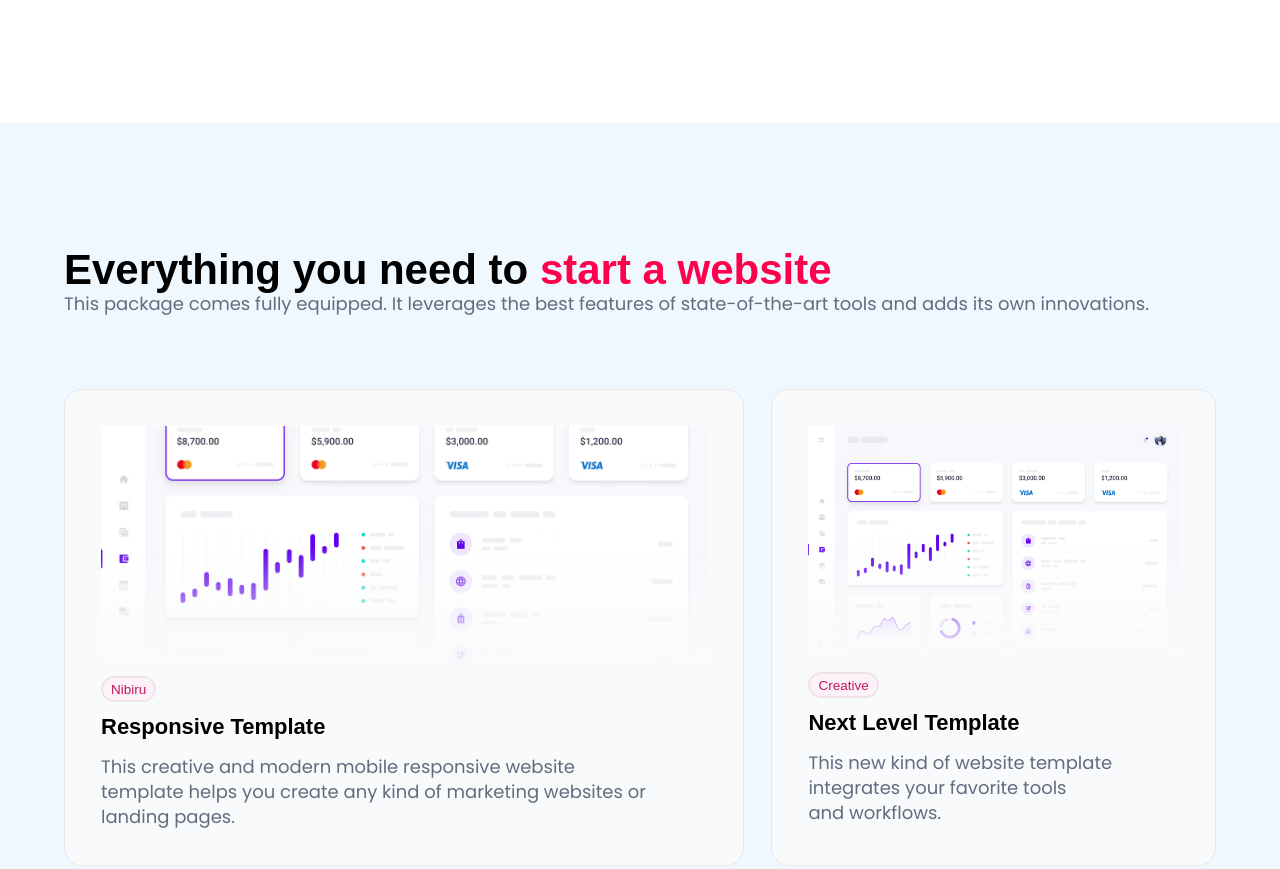
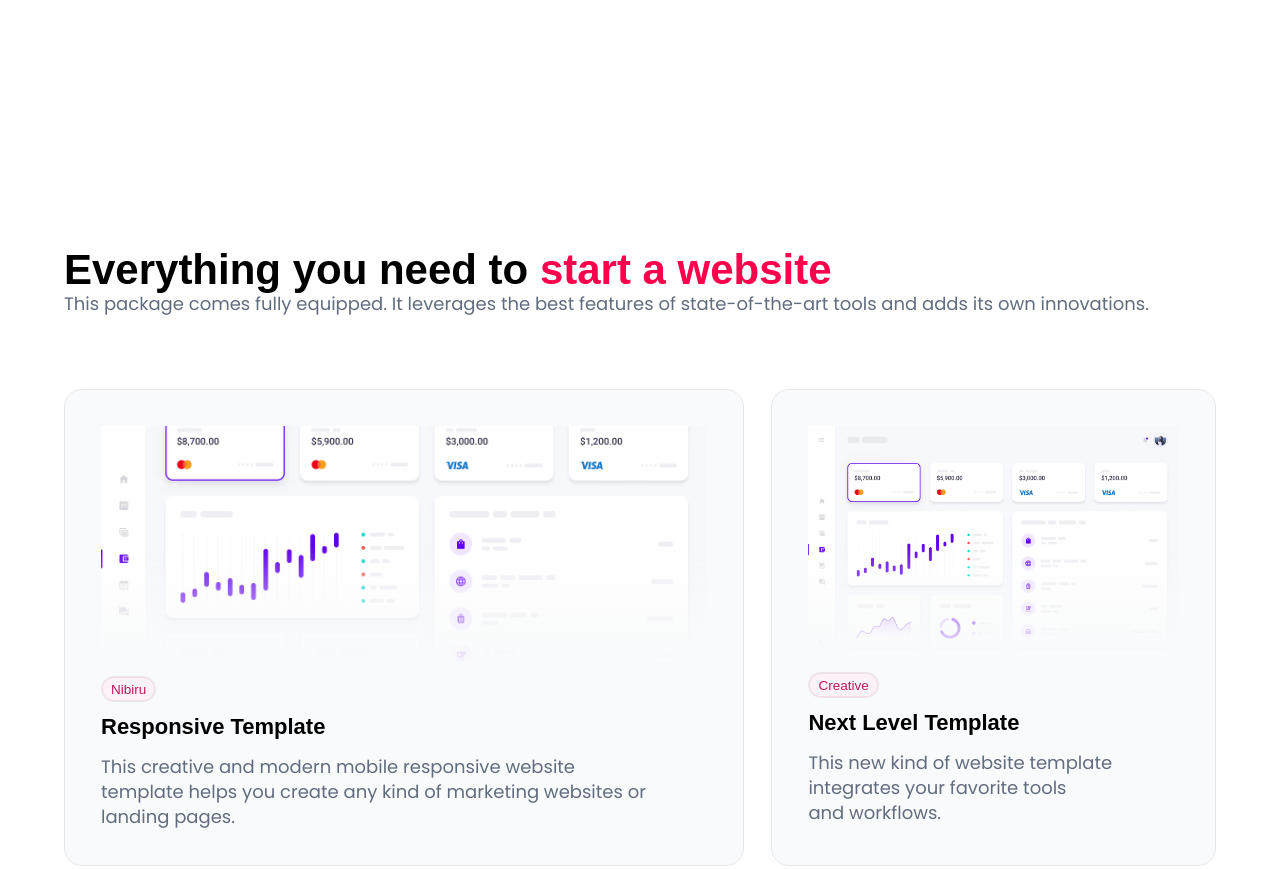
Before and after one commit to JDVillarH/nibiru_technology_website, an Astro site: page / in a window 1280 px wide. Shown: the part 1849-2718 px from the top of the page. Built offline with nearby package versions, Linux system fonts and the light colour scheme; Astro itself is replaced by a stand-in of ours.

Commit message:
deleted background

```diff
--- a/src/sections/Highlights.astro
+++ b/src/sections/Highlights.astro
@@ -38,7 +38,7 @@ const advantages = [
 ];
 ---
 
-<section style="background-color: aliceblue;">
+<section>
   <div class="section_container">
     <div class="highlights">
       <h2 class="h2">
```
